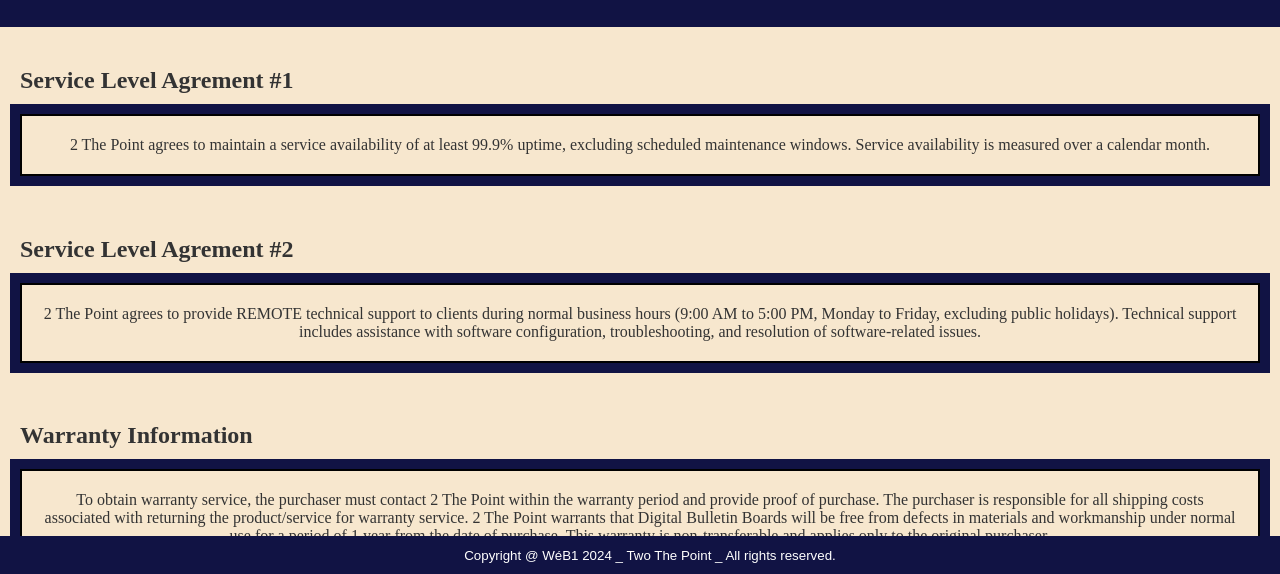
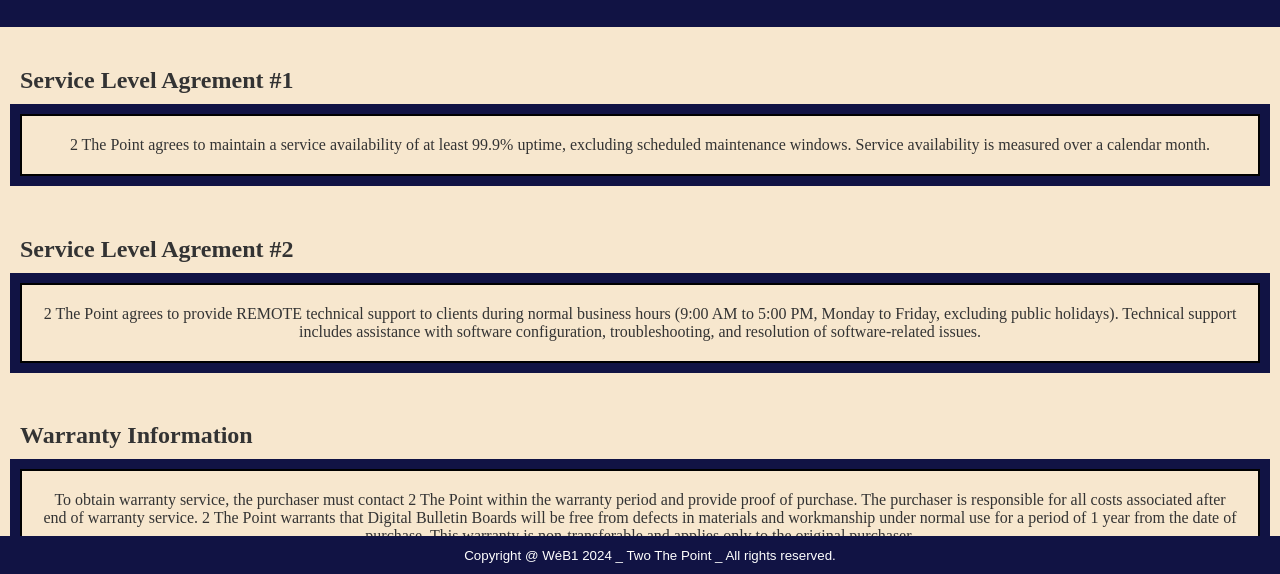
Before and after one commit to Gia-11/Gia-11.github.io, a plain HTML site: page support.html in a window 1280 px wide. Shown: the part 226-800 px from the top of the page. Drawn offline with Linux system fonts and the light colour scheme.

Commit message:
warranty update

```diff
--- a/support.html
+++ b/support.html
@@ -74,7 +74,7 @@
             <h2>Warranty Information</h2>
             <p>To obtain warranty service, the purchaser must contact 2 The Point
                 within the warranty period and provide proof of purchase. The purchaser is responsible for all
-                shipping costs associated with returning the product/service for warranty service.
+                costs associated after end of warranty service.
                 2 The Point warrants that Digital Bulletin Boards will be free from defects in materials and
                 workmanship under normal use for a period of 1 year from the date of purchase.
                 This warranty is non-transferable and applies only to the original purchaser.
```
